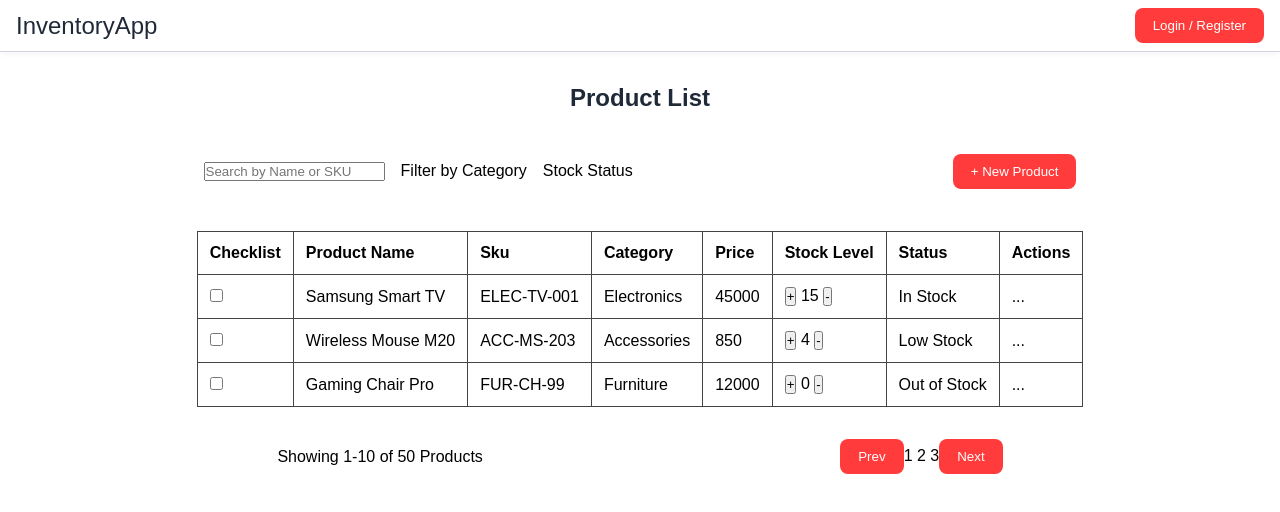
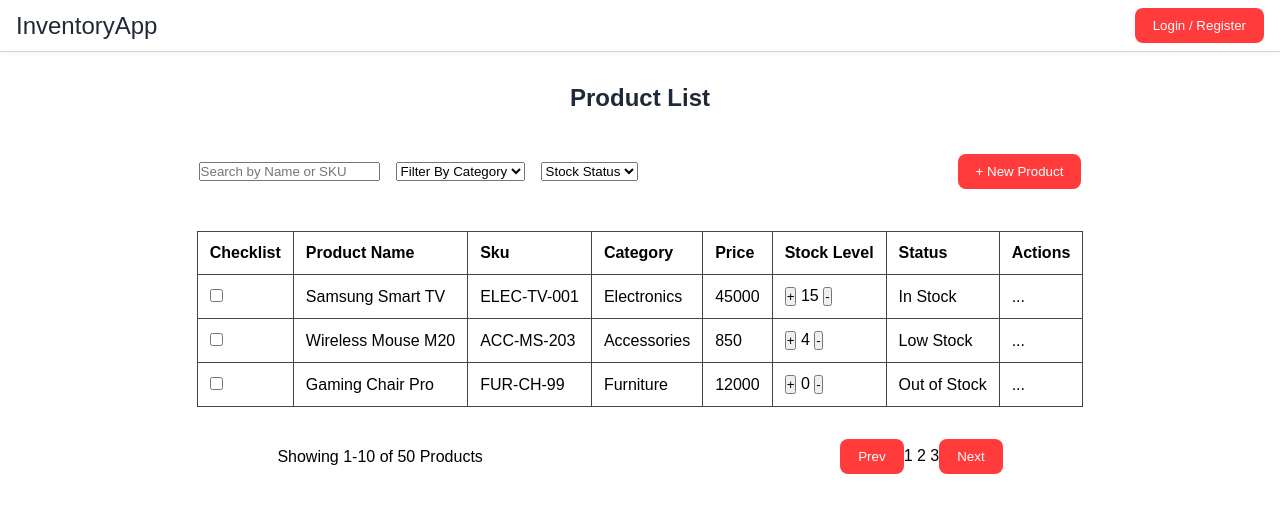
Before and after one commit to eng-ankit-mishra/inventory-management-system, a React (Vite) app in the folder frontend/: page /products in a window 1280 px wide. Shown: the top 512 px of the page. Built offline with nearby package versions, Linux system fonts and the light colour scheme.

Commit message:
Added white spacing

```diff
--- a/frontend/src/components/ProductController.jsx
+++ b/frontend/src/components/ProductController.jsx
@@ -4,9 +4,19 @@ export default function ProductController() {
     return (
         <main className={"product-controller"}>
             <div className={"product-controller-selector"}>
-                <input placeholder={"Search by Name or SKU"}/>
-                <span>Filter by Category</span>
-                <span>Stock Status</span>
+                <input className={"search"} placeholder={"Search by Name or SKU"}/>
+                <select className={"category-selector"}>
+                    <option>Filter By Category</option>
+                    <option>Electronics</option>
+                    <option>TV</option>
+                    <option>Mobile</option>
+                </select>
+                <select className={"stock-selector"}>
+                    <option>Stock Status</option>
+                    <option>In Stock</option>
+                    <option>Low Stock</option>
+                    <option>Out of Stock</option>
+                </select>
             </div>
             <Button> + New Product</Button>
         </main>
```
